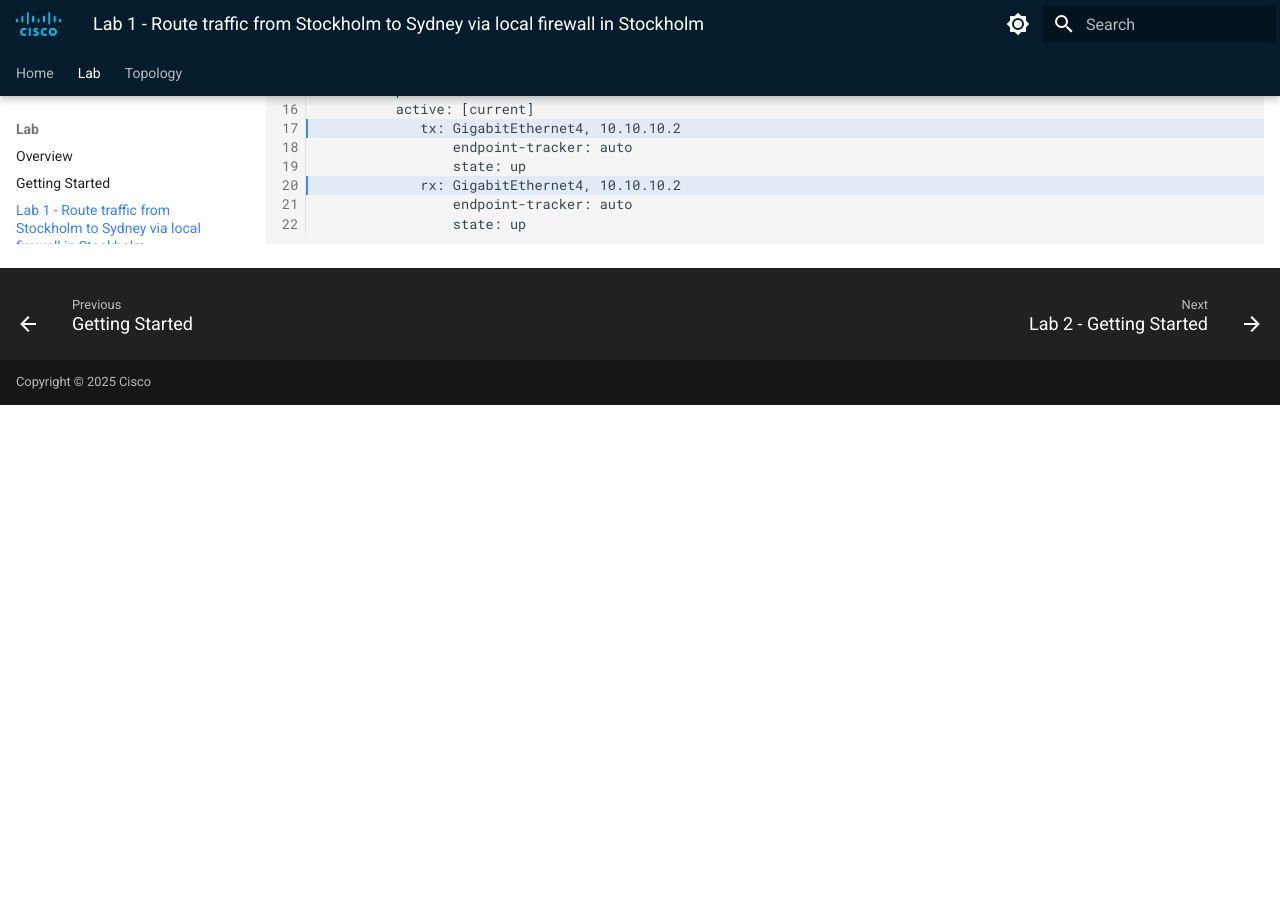
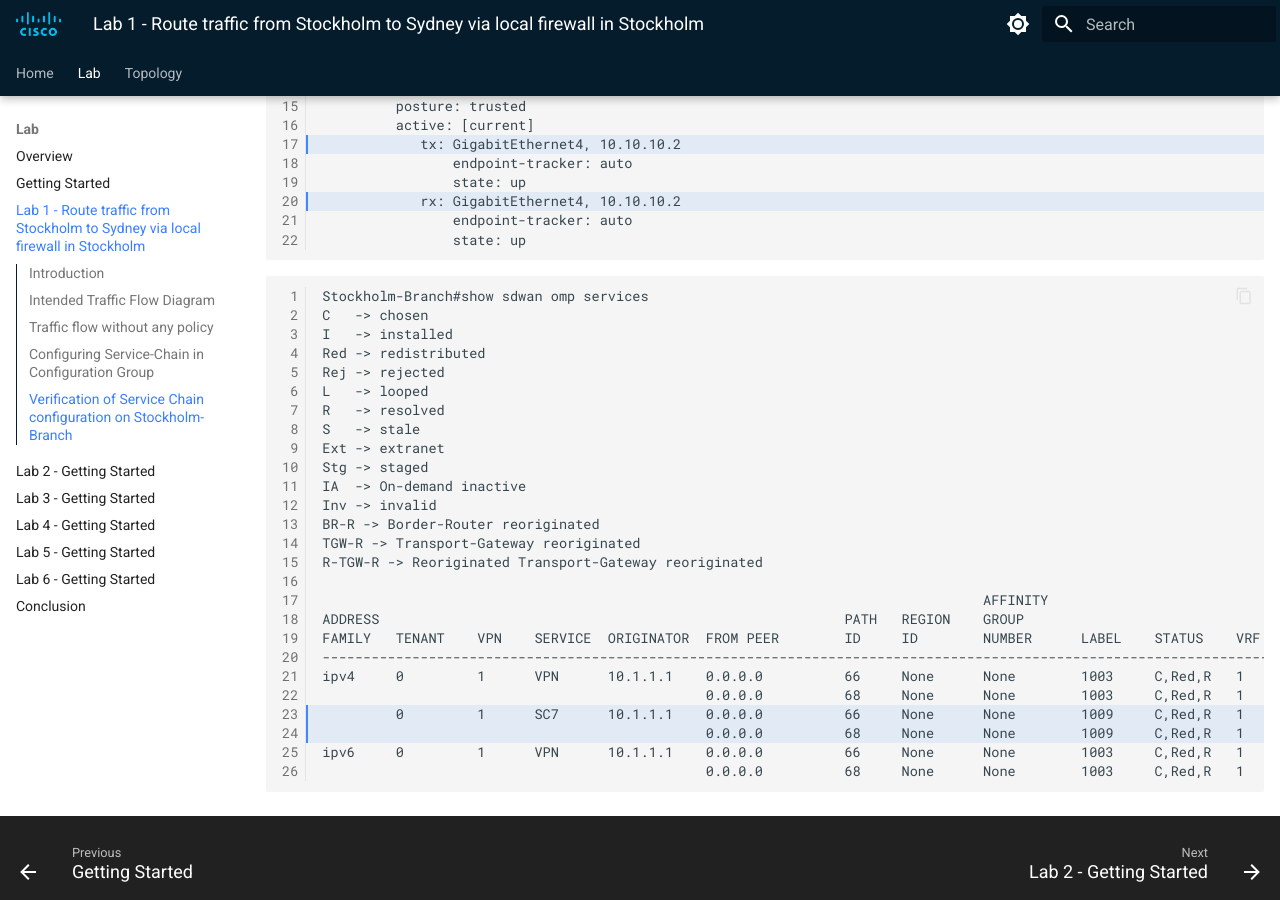
Before and after one commit to ciscodocs/ltrent-2008-clemea25, an MkDocs documentation site: the page built from docs/lab1_getting_started.md, in a window 1280 px wide and 900 px high, scrolled down 12707 px. Built offline with MkDocs 1.6.1 and Material for MkDocs 9.7.7, drawn with Linux system fonts in a browser that asks for light colours; before the commit the page ends 13112 px from its top, so only the background shows below that; some of the changed text lies outside the part shown.

Commit message:
Scenario-1 guide

````diff
--- a/docs/lab1_getting_started.md
+++ b/docs/lab1_getting_started.md
@@ -142,7 +142,9 @@ Next, we will configure a service chain within the service-profile parcel in the
 
 ## Verification of Service Chain configuration on Stockholm-Branch
 
-To verify the service chain configuration on the **Stockholm-Branch** WAN-Edge router, access the device CLI and execute the command ***show platform software sdwan service-chain database***.
+To verify the service chain configuration on the **Stockholm-Branch** WAN-Edge router, access the device CLI and execute the command:
+
+- **show platform software sdwan service-chain database**.
 
 Review the output to confirm the following details: the **<font color="green">Service Chain ID (e.g., SC7)</font>**, the **<font color="green">VRF (e.g., vrf: 1)</font>**, and the State, which should display **UP** to indicate proper functionality.
 
@@ -172,3 +174,32 @@ Service Chain: SC7
                 endpoint-tracker: auto
                 state: up
 ```
+
+```{ .ios, .no-copy, linenums="1", hl_lines="23 24"}}
+Stockholm-Branch#show sdwan omp services
+C   -> chosen
+I   -> installed
+Red -> redistributed
+Rej -> rejected
+L   -> looped
+R   -> resolved
+S   -> stale
+Ext -> extranet
+Stg -> staged
+IA  -> On-demand inactive
+Inv -> invalid
+BR-R -> Border-Router reoriginated
+TGW-R -> Transport-Gateway reoriginated
+R-TGW-R -> Reoriginated Transport-Gateway reoriginated
+
+                                                                                 AFFINITY
+ADDRESS                                                         PATH   REGION    GROUP
+FAMILY   TENANT    VPN    SERVICE  ORIGINATOR  FROM PEER        ID     ID        NUMBER      LABEL    STATUS    VRF
+---------------------------------------------------------------------------------------------------------------------
+ipv4     0         1      VPN      10.1.1.1    0.0.0.0          66     None      None        1003     C,Red,R   1
+                                               0.0.0.0          68     None      None        1003     C,Red,R   1
+         0         1      SC7      10.1.1.1    0.0.0.0          66     None      None        1009     C,Red,R   1
+                                               0.0.0.0          68     None      None        1009     C,Red,R   1
+ipv6     0         1      VPN      10.1.1.1    0.0.0.0          66     None      None        1003     C,Red,R   1
+                                               0.0.0.0          68     None      None        1003     C,Red,R   1
+```
````
